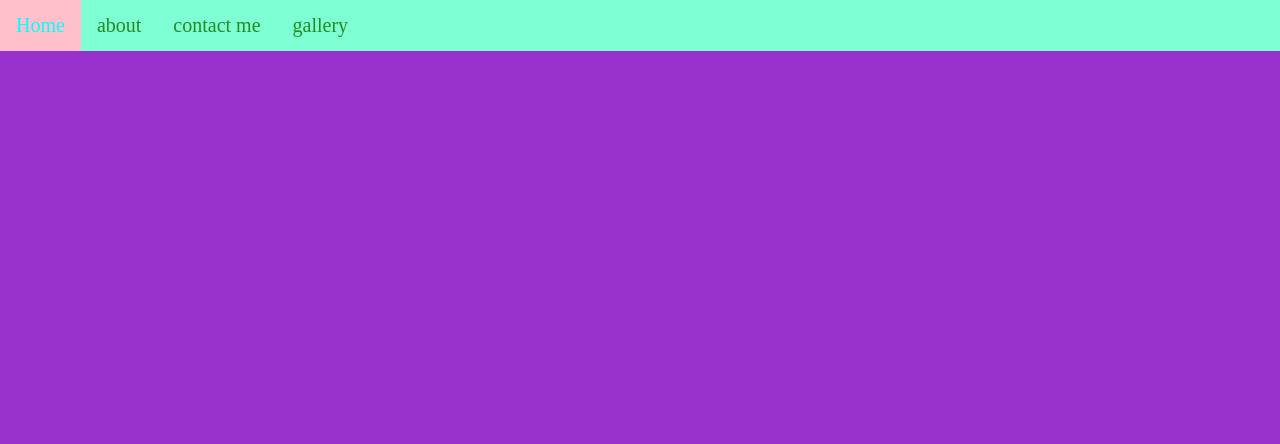
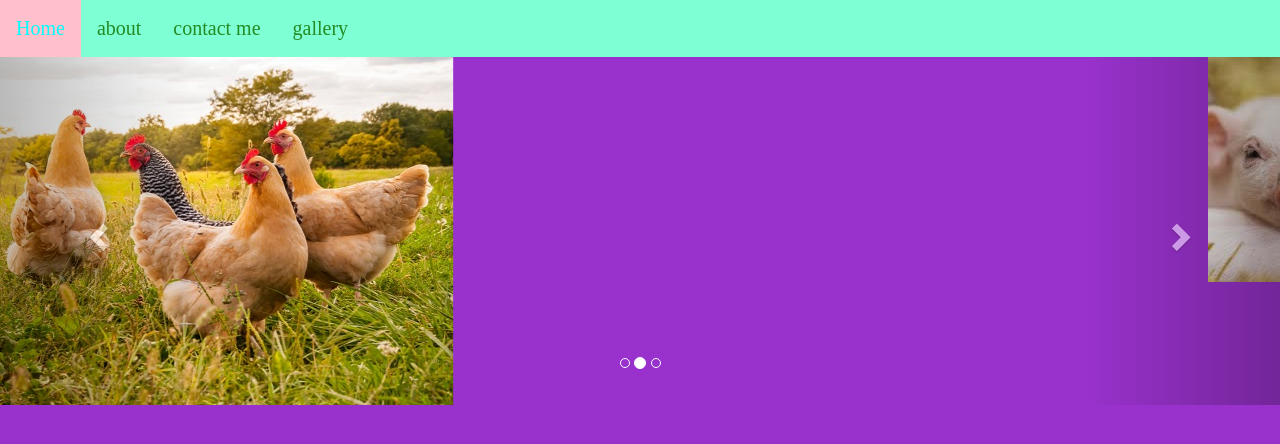
Before and after one commit to Talikaslay/capstone-project, a plain HTML site: page index.html in a window 1280 px wide. Drawn offline with nearby package versions, Linux system fonts and the light colour scheme.

Commit message:
farm animals

```diff
--- a/index.html
+++ b/index.html
@@ -3,7 +3,11 @@
 <html>
 
 <head>
+    <link rel="stylesheet" href="https://maxcdn.bootstrapcdn.com/bootstrap/3.4.1/css/bootstrap.min.css">
 
+    <script src="https://ajax.googleapis.com/ajax/libs/jquery/3.5.1/jquery.min.js"></script>
+
+    <script src="https://maxcdn.bootstrapcdn.com/bootstrap/3.4.1/js/bootstrap.min.js"></script>
     <title>replit</title>
 <style>
 body {
@@ -46,3 +50,48 @@ background-color: darkorchid;
 <a href="contactme.html">contact me</a>
 <a href="gallery.html">gallery</a>
 </div>
+<div id="myCarousel" class="carousel slide" data-ride="carousel">
+
+    <!-- Indicators -->
+
+    <ol class="carousel-indicators">
+
+        <li data-target="#myCarousel" data-slide-to="0" class="active"></li>
+
+        <li data-target="#myCarousel" data-slide-to="1"></li>
+
+        <li data-target="#myCarousel" data-slide-to="2"></li>
+
+    </ol>
+
+    <!-- Wrapper for slides -->
+
+    <div class="carousel-inner">
+
+        <div class="item active">
+
+            <img src="farm-animals.jpg" alt="Image 1">
+
+            </div>
+            <div class="item">
+
+                <img src="download (2).jpg" alt="Image 2">
+
+                </div>
+                <div class="item">
+
+                    <img src="download.jpg" alt="Image 3">  </div>
+                    <a class="left carousel-control" href="" data-slide="prev">
+
+                        <span class="glyphicon glyphicon-chevron-left"></span>
+
+                        <span class="sr-only">Previous</span>                    </a>
+                        <a class="right
+                        carousel-control" href="" data-slide="next">
+
+                            <span class="glyphicon glyphicon-chevron-right"></span>
+
+                            <span class="sr-only">Next</span>                        </a>
+    </div>
+</body>
+                            </html>
```
Also changed, not shown: download (2).jpg (added), download.jpg (added), farm-animals.jpg (added).
